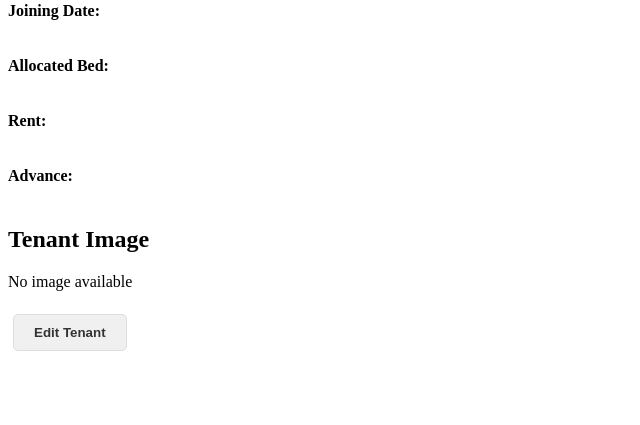
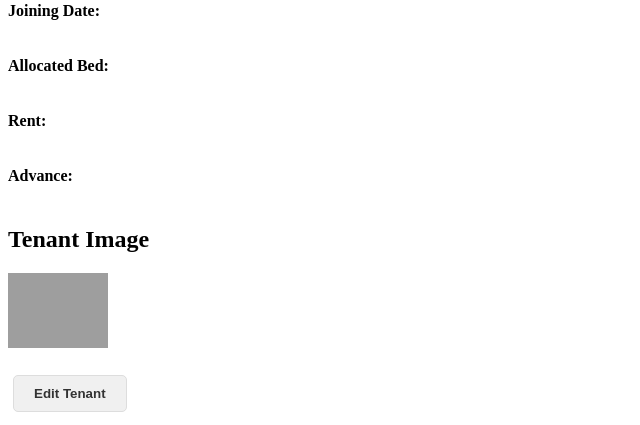
Before and after one commit to muraliprasadkatta/hostel_database_261024, a Django app: page /EditTenant/1/1/1/ in a window 1280 px wide. Shown: the part 1010-1435 px from the top of the page, without its empty margins (0-640 px from the left). Before the commit the page ends 1361 px from the top, so only its background shows below. Run offline with Django 4.2, Linux system fonts and the light colour scheme; data comes from the database, SQL or seed files in the repository; grey boxes are pictures that could not be loaded.

Commit message:
modif the tenant view

```diff
--- a/templates/data/tenant_details.html
+++ b/templates/data/tenant_details.html
@@ -119,9 +119,8 @@
         </p>
 
         <h2>Tenant Image</h2>
-        {% if tenant_image %}
+        {% if tenant.tenant_image %}
             <img src="{{ tenant.tenant_image.url }}" alt="Tenant Image" width="100"><br>
-
         {% else %}
             <span>No image available</span><br>
         {% endif %}
```
